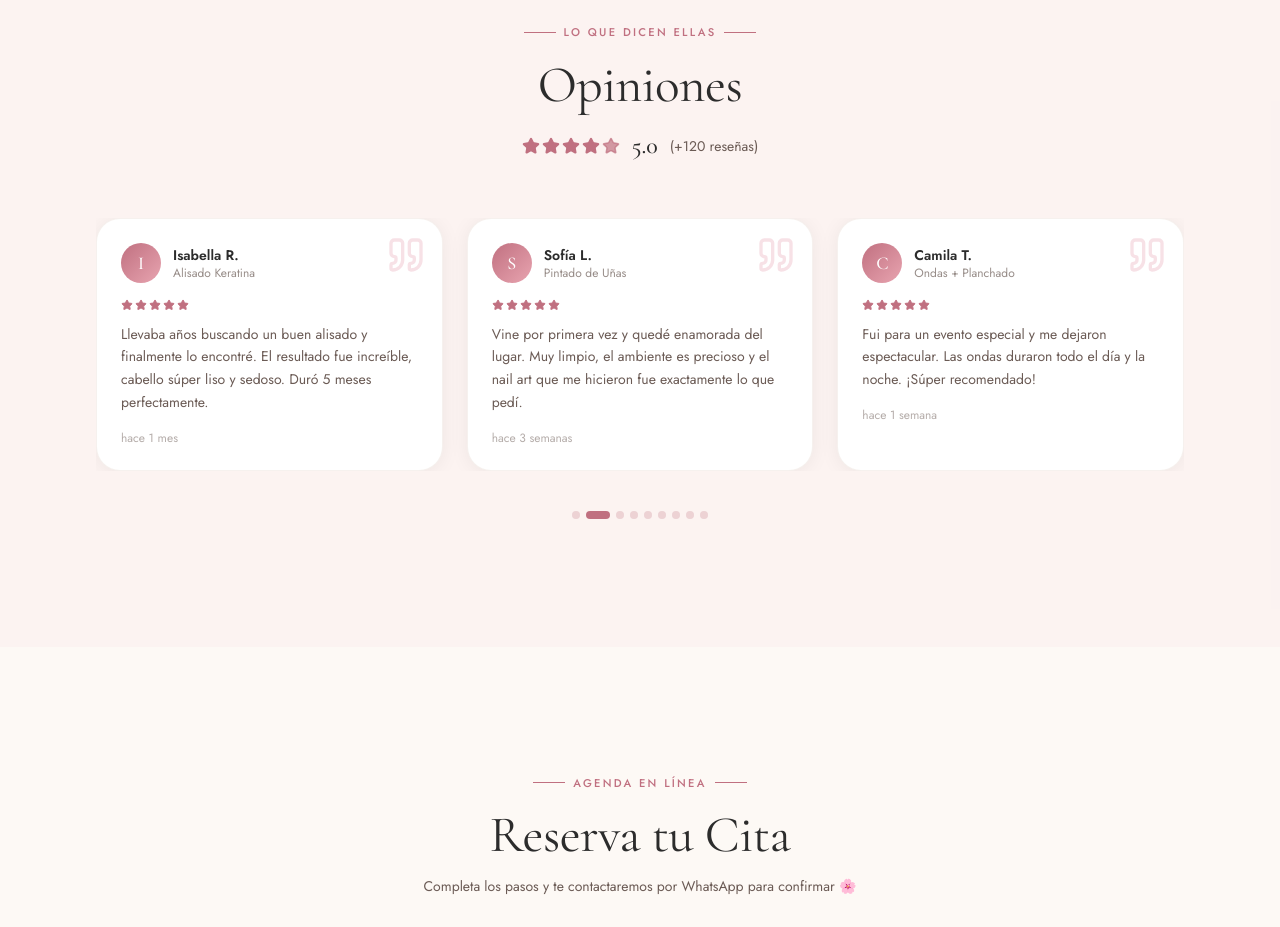
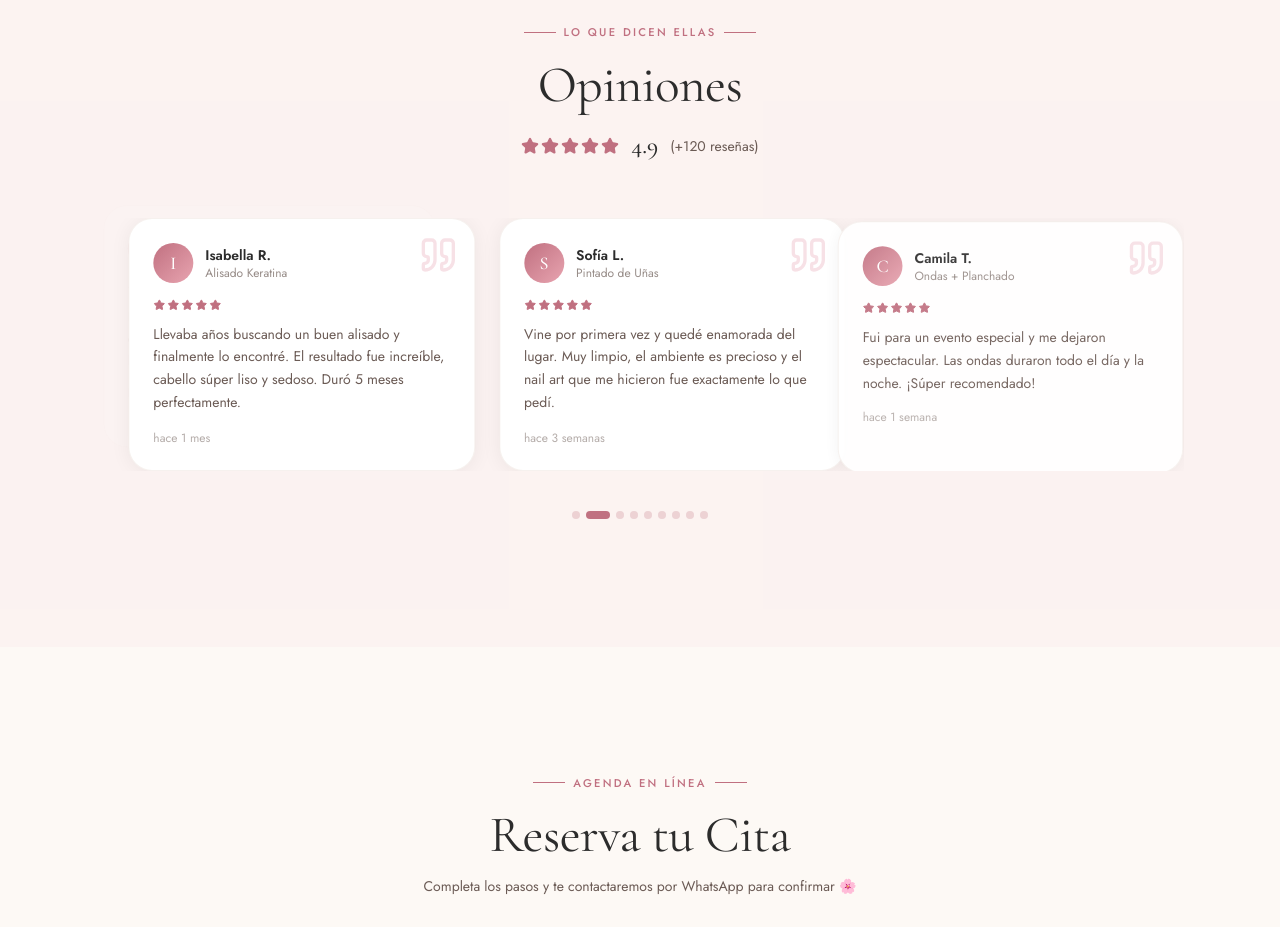
Before and after one commit to RafaelJared/beauty-salon, a Next.js app: page / in a window 1280 px wide. Shown: the part 4980-5907 px from the top of the page. Built offline with nearby package versions, Linux system fonts and the light colour scheme; no server answers.

Commit message:
Fix 5 estrellas mismo color

```diff
--- a/components/sections/Reviews.tsx
+++ b/components/sections/Reviews.tsx
@@ -89,7 +89,7 @@ const reviews = [
 ];
 
 const VISIBLE = 3;   // cuántas tarjetas se muestran a la vez
-const INTERVAL = 6000;
+const INTERVAL = 6500;
 
 function StarRating({ rating }: { rating: number }) {
   return (
@@ -98,7 +98,7 @@ function StarRating({ rating }: { rating: number }) {
         <Star
           key={i}
           size={12}
-          className="fill-mauve text-mauve"
+          className={i < rating ? "fill-mauve text-mauve" : "text-nude"}
         />
       ))}
     </div>
@@ -162,11 +162,11 @@ export default function Reviews() {
                 <Star
                   key={i}
                   size={18}
-                  className={i < 4 ? "fill-mauve text-mauve" : "fill-mauve/70 text-mauve/70"}
+                  className="text-[#c07080] fill-[#c07080]"
                 />
               ))}
             </div>
-<span className="font-display text-2xl font-medium text-charcoal">5.0</span>
+            <span className="font-display text-2xl font-medium text-charcoal">4.9</span>
             <span className="font-body text-sm text-mink">(+120 reseñas)</span>
           </motion.div>
         </div>
```
